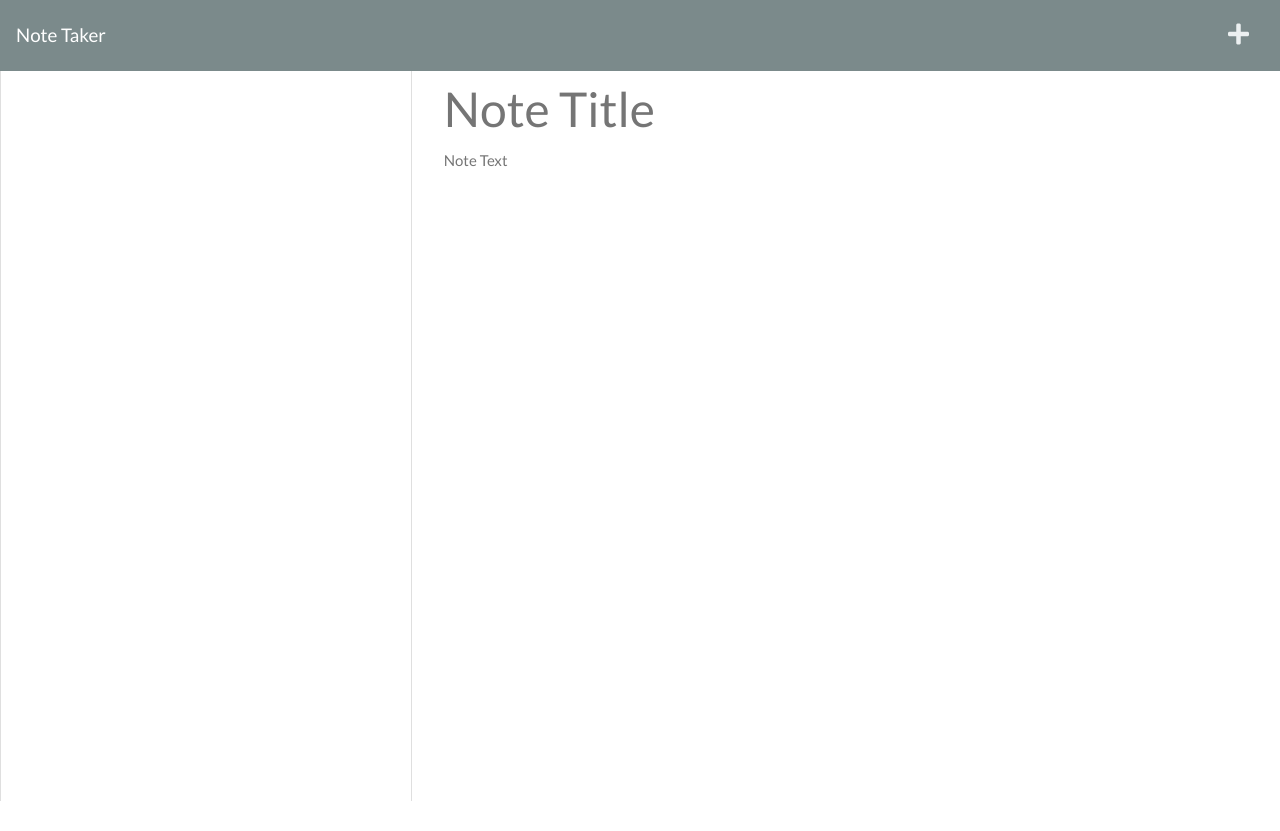
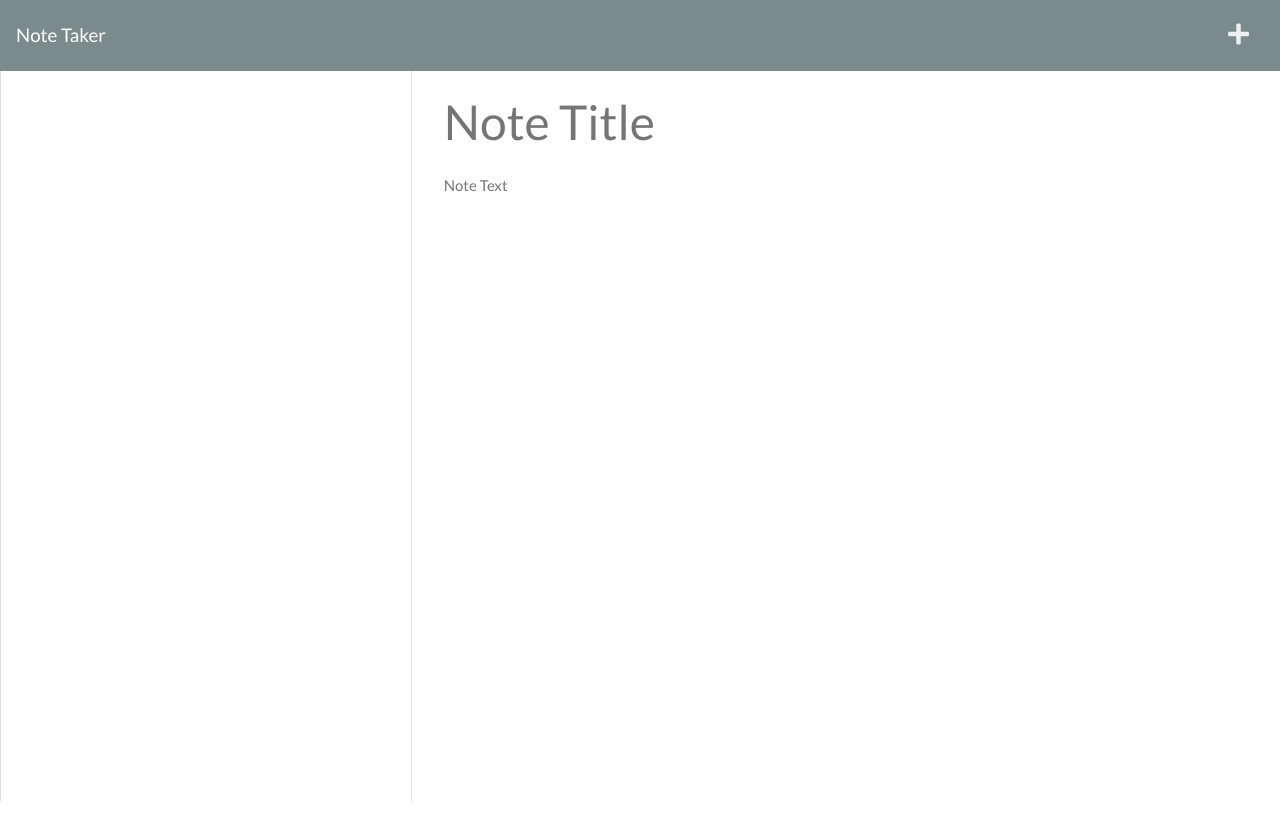
Before and after one commit to druludwig/11-note-taker, a website: page public/notes.html in a window 1280 px wide. Before the commit the page ends 806 px from the top, so only its background shows below. Drawn offline with nearby package versions, Linux system fonts and the light colour scheme; no server answers.

Commit message:
Fixing note title margin issue

```diff
--- a/public/notes.html
+++ b/public/notes.html
@@ -40,6 +40,7 @@
             placeholder="Note Title"
             maxlength="28"
             type="text"
+            style="height: 75px;"
           />
           <textarea class="note-textarea" placeholder="Note Text"></textarea>
         </div>
```
Also changed, not shown: README.md.
